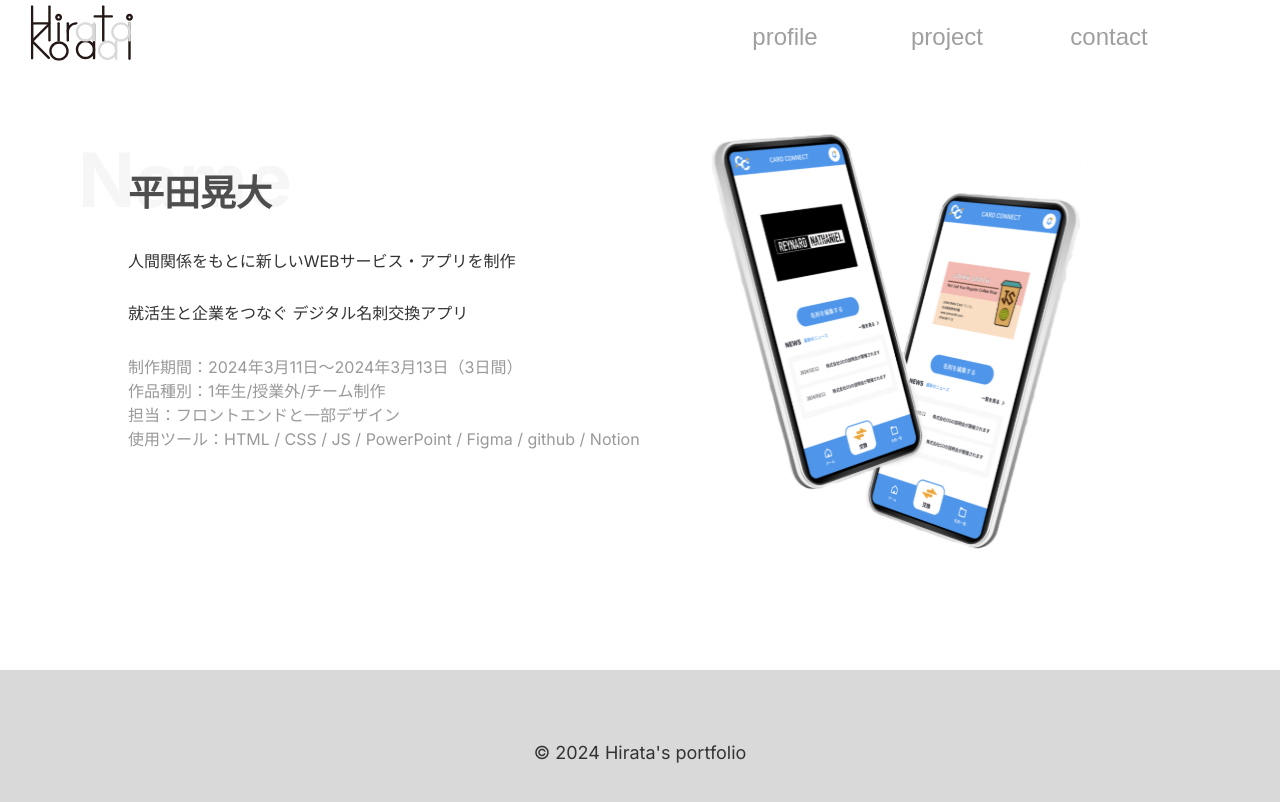
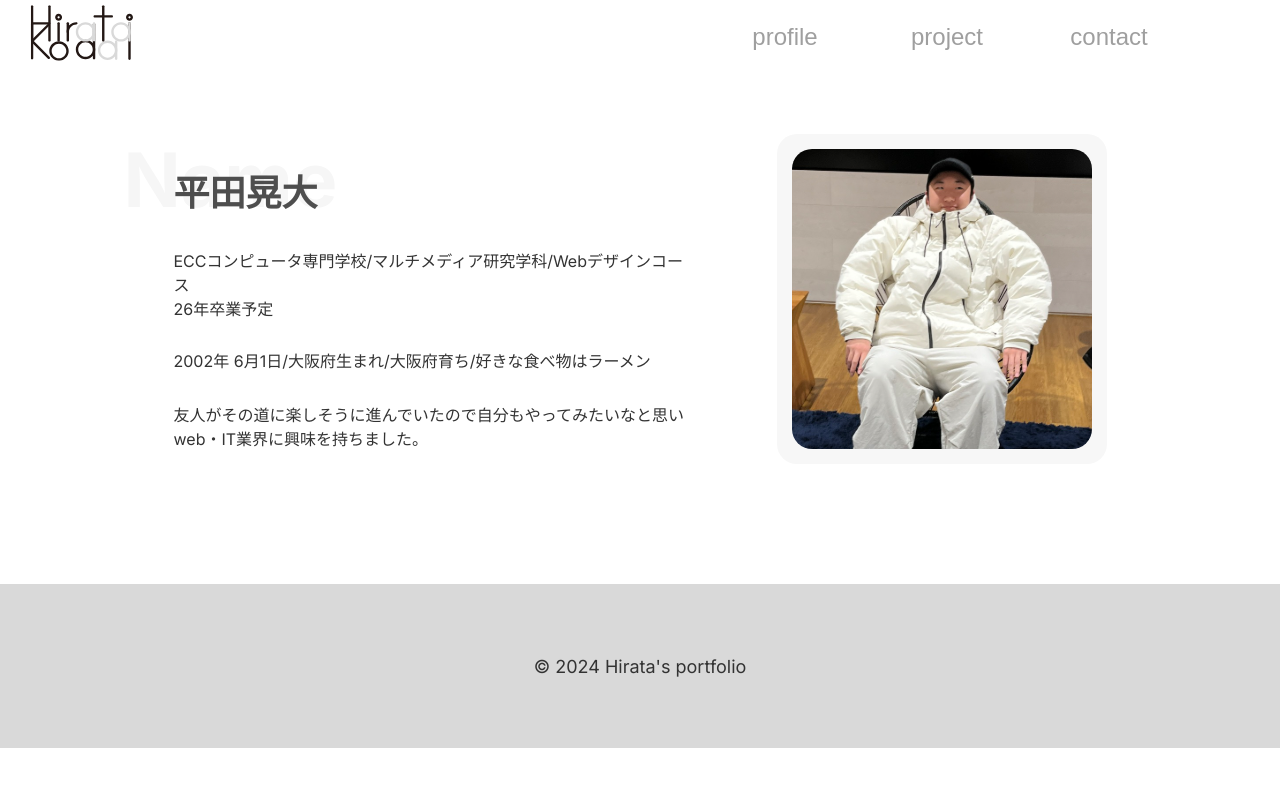
Before and after one commit to koudaihirata/portfolio1, a Next.js app: page /Profile in a window 1280 px wide. Shown: the top 802 px of the page. Built offline with nearby package versions, Linux system fonts and the light colour scheme.

Commit message:
プロフィールページのスタイルとコンテンツを更新

```diff
--- a/src/app/Profile/Profile.scss
+++ b/src/app/Profile/Profile.scss
@@ -2,6 +2,7 @@
     width: 80%;
     margin: 0px auto;
     display: flex;
+    justify-content: space-around;
     flex-wrap: wrap;
     padding-top: 60px;
 
--- a/src/app/Profile/page.tsx
+++ b/src/app/Profile/page.tsx
@@ -10,18 +10,19 @@ export default function Profile() {
             <section className="ProfileTitle">
                 <div>
                     <h2>平田晃大</h2>
-                    <p style={{margin:'32px 0 28px'}}>人間関係をもとに新しいWEBサービス・アプリを制作</p>
+                    <p style={{margin:'32px 0 28px'}}>
+                        ECCコンピュータ専門学校/マルチメディア研究学科/Webデザインコース<br />
+                        26年卒業予定
+                    </p>
                     <p>
-                        就活生と企業をつなぐ
-                        デジタル名刺交換アプリ
+                        2002年 6月1日/大阪府生まれ/大阪府育ち/好きな食べ物はラーメン
                     </p>
-                    <p style={{marginTop:'30px',color:'#999'}}>制作期間：2024年3月11日〜2024年3月13日（3日間）</p>
-                    <p style={{color:'#999'}}>作品種別：1年生/授業外/チーム制作</p>
-                    <p style={{color:'#999'}}>担当：フロントエンドと一部デザイン</p>
-                    <p style={{color:'#999'}}>使用ツール：HTML / CSS / JS / PowerPoint / Figma / github / Notion</p>
+                    <p style={{marginTop:'30px'}}>
+                        友人がその道に楽しそうに進んでいたので自分もやってみたいなと思いweb・IT業界に興味を持ちました。
+                    </p>
                 </div>
-                <div style={{display:'flex',alignItems:'center',justifyContent:'center'}}>
-                    <Image src="/CARDScreen.svg" alt="CARDCONNECT" width={564} height={416} />
+                <div style={{display:'flex',alignItems:'center',justifyContent:'center',width:'330px',height:'330px',background:'#F7F7F7',borderRadius:'20px'}}>
+                    <Image src="/MyPhoto.svg" alt="自分の写真" width={300} height={300} />
                 </div>
             </section>
         </main>
```
Also changed, not shown: public/MyPhoto.svg (added).
